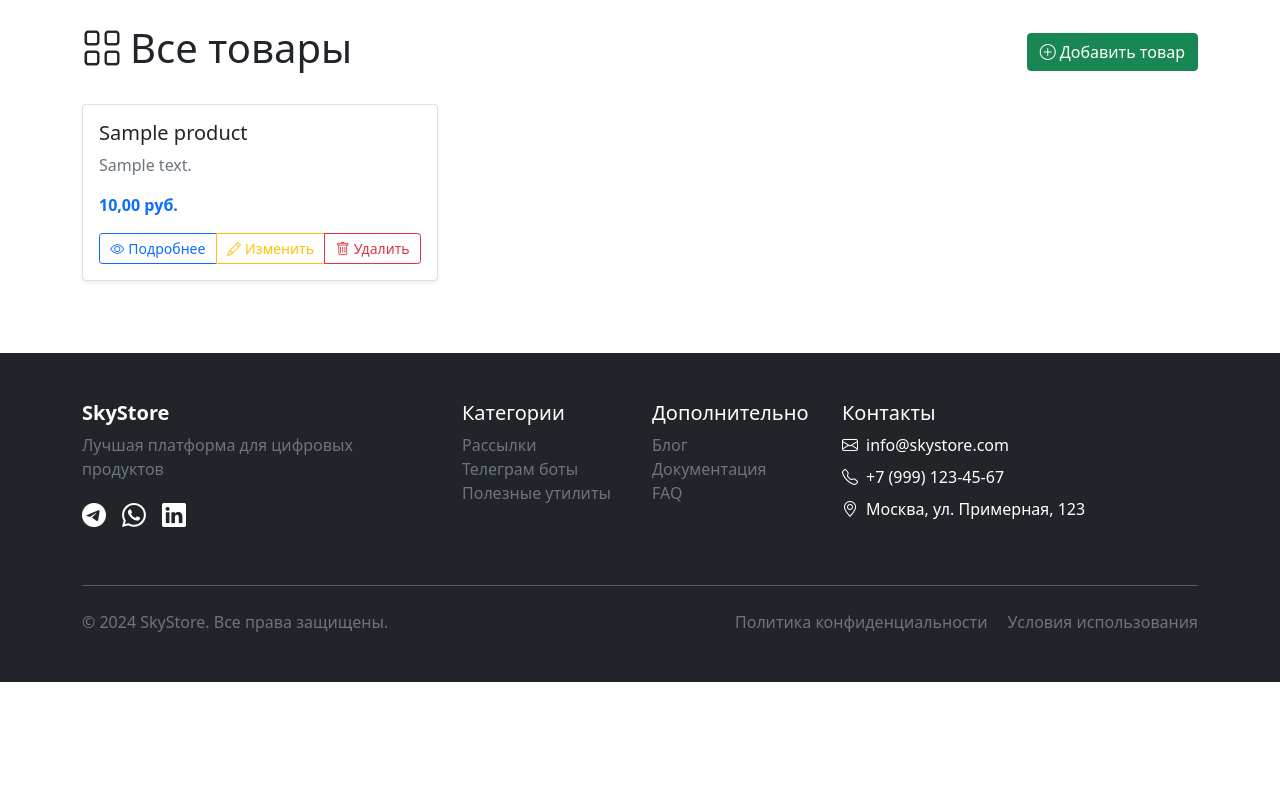
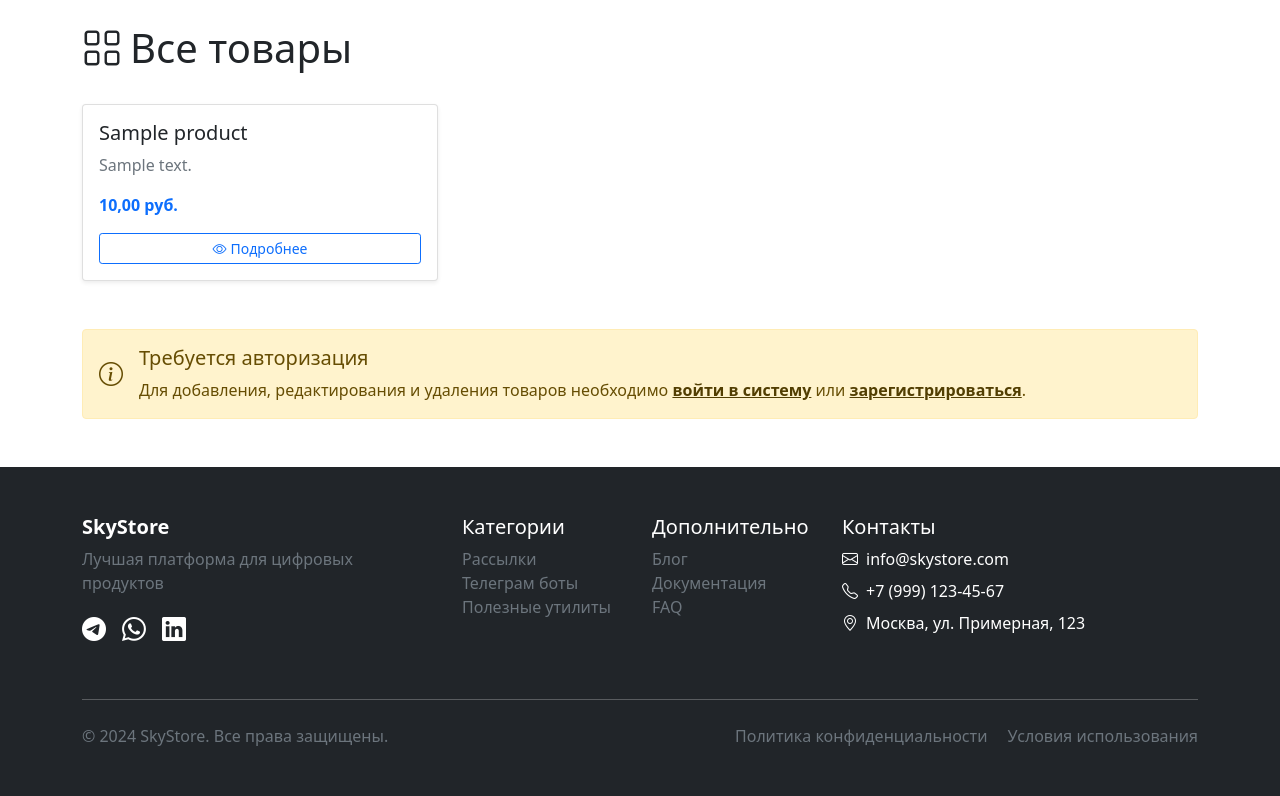
Before and after one commit to SaidovaKR1998/Project_Django, a Django app: template catalog/templates/catalog/product_list.html in a window 1280 px wide. Shown: the part 56-852 px from the top of the page. Before the commit the page ends 738 px from the top, so only its background shows below. Run offline with Django 5.2, Linux system fonts and the light colour scheme; the template is opened without the code that fills it: values that come from a table or form of the project are taken from there, others are empty; tables that the repository leaves empty hold one stand-in row (values such as "Sample post"); parts of the project's set-up code (start-up, migrations or seed data) failed here and were passed over.

Commit message:
Обновляем шаблоны для отображения информации о доступе Обновляем product_list.html - скрываем кнопки управления для неавторизованных

```diff
--- a/catalog/templates/catalog/product_list.html
+++ b/catalog/templates/catalog/product_list.html
@@ -5,9 +5,11 @@
 {% block content %}
 <div class="d-flex justify-content-between align-items-center mb-4">
     <h1><i class="bi bi-grid me-2"></i>Все товары</h1>
+    {% if user.is_authenticated %}
     <a href="{% url 'catalog:product_create' %}" class="btn btn-success">
         <i class="bi bi-plus-circle me-1"></i>Добавить товар
     </a>
+    {% endif %}
 </div>
 
 <div class="row">
@@ -22,12 +24,14 @@
                     <a href="{% url 'catalog:product_detail' product.pk %}" class="btn btn-outline-primary btn-sm">
                         <i class="bi bi-eye me-1"></i>Подробнее
                     </a>
+                    {% if user.is_authenticated %}
                     <a href="{% url 'catalog:product_update' product.pk %}" class="btn btn-outline-warning btn-sm">
                         <i class="bi bi-pencil me-1"></i>Изменить
                     </a>
                     <a href="{% url 'catalog:product_delete' product.pk %}" class="btn btn-outline-danger btn-sm">
                         <i class="bi bi-trash me-1"></i>Удалить
                     </a>
+                    {% endif %}
                 </div>
             </div>
         </div>
@@ -37,9 +41,29 @@
         <div class="alert alert-info text-center">
             <i class="bi bi-info-circle me-2"></i>
             Товаров пока нет.
+            {% if user.is_authenticated %}
             <a href="{% url 'catalog:product_create' %}" class="alert-link">Добавить первый товар</a>
+            {% else %}
+            <a href="{% url 'users:login' %}" class="alert-link">Войдите</a> чтобы добавить товары
+            {% endif %}
         </div>
     </div>
     {% endfor %}
 </div>
+
+<!-- Сообщение для неавторизованных пользователей -->
+{% if not user.is_authenticated %}
+<div class="alert alert-warning mt-4">
+    <div class="d-flex align-items-center">
+        <i class="bi bi-info-circle me-3 fs-4"></i>
+        <div>
+            <h5 class="alert-heading">Требуется авторизация</h5>
+            <p class="mb-0">Для добавления, редактирования и удаления товаров необходимо
+                <a href="{% url 'users:login' %}" class="alert-link">войти в систему</a> или
+                <a href="{% url 'users:register' %}" class="alert-link">зарегистрироваться</a>.
+            </p>
+        </div>
+    </div>
+</div>
+{% endif %}
 {% endblock %}
```
